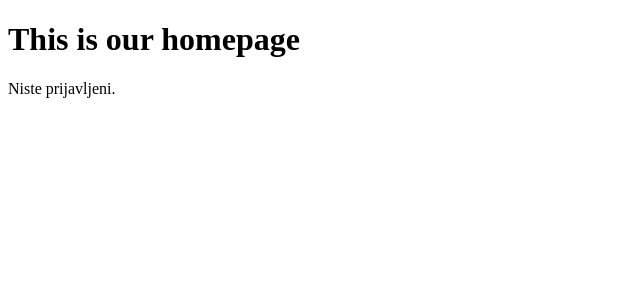
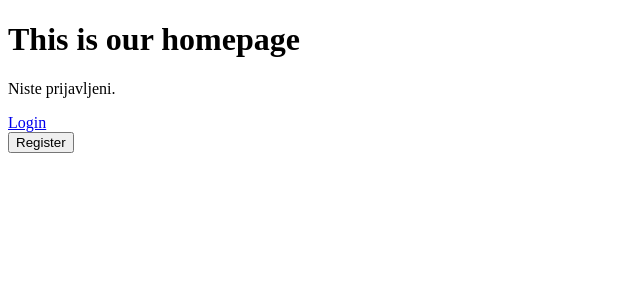
Before and after one commit to DujeVidas/DjangoQuiz, a Django app: page / in a window 1280 px wide. Shown: the top 300 px of the page, without its empty margins (0-640 px from the left). Run offline with Django 4.2, Linux system fonts and the light colour scheme; some libraries are stand-ins or nearby versions.

Commit message:
Gotova registracija/Login

```diff
--- a/Quiz/main/urls.py
+++ b/Quiz/main/urls.py
@@ -1,12 +1,14 @@
 from django.urls import path
 from main.views import *
 from . import views
-from django.views.generic import RedirectView
+from django.contrib.auth.views import LoginView
 
 app_name = 'main'  # here for namespacing of urls.
 
 urlpatterns = [
     path('',views.index, name = 'index'),
+    path('register',views.register, name = 'register'),
+     path('login/', LoginView.as_view(template_name='main/registration/login.html'), name='login'),
     #path('', RedirectView.as_view(url='kvizovi')),
     path('kategorije', KategorijeList.as_view(), name = 'kategorije'),
     path('kvizovi', KvizoviList.as_view(), name = 'kvizovi'),
--- a/Quiz/main/views.py
+++ b/Quiz/main/views.py
@@ -4,7 +4,7 @@ from django.shortcuts import get_object_or_404
 from django.views.generic import ListView
 from main.models import *
 from django.contrib.auth.forms import UserCreationForm
-from django.contrib.auth import authenticate, login
+from django.contrib.auth import authenticate, login, logout
 from .forms import *
 from .filters import *
 
@@ -32,7 +32,14 @@ def register(request):
 
     context = {'form': form}
 
-    return render(request, 'registration/register.html', context)
+    if request.user.is_authenticated:
+        context['logout_button'] = True
+
+    if request.method == 'POST' and 'logout' in request.POST:
+        logout(request)
+        return redirect('/')
+
+    return render(request, 'main/registration/register.html', context)
 
 
 class KategorijeList(ListView):
--- a/Quiz/templates/base_generic.html
+++ b/Quiz/templates/base_generic.html
@@ -1,4 +1,5 @@
 {% load static %}
+{% load bootstrap %}
 <!DOCTYPE html>
 <html lang="en">
 
@@ -12,6 +13,12 @@
 
     {% if user.is_authenticated %}
     <h1>My library</h1>
+
+    <form action="{% url 'main:register' %}" method="post">
+        {% csrf_token %}
+        <button type="submit" name="logout">Logout</button>
+    </form>
+
     <div id="sidebar">
         {% block sidebar %}
         <ul>
@@ -30,6 +37,14 @@
     </div>
     {% else %}
         <p>Niste prijavljeni.</p>
+        <a href="{% url 'main:login' %}" class="btn btn-primary">Login</a>
+
+        <form action="{% url 'main:register' %}" method="post">
+            {% csrf_token %}
+            <button type="submit">Register</button>
+          </form>
+
+
     {% endif %}
 
 </body>
--- a/Quiz/templates/registration/login.html
+++ b/Quiz/templates/main/registration/login.html
@@ -9,7 +9,7 @@
         <p>Please login to see this page.</p>
     {% endif %}
 {% endif %}
-<form method="post" action="{% url 'login' %}">
+<form method="post" action="{% url 'main:login' %}">
     {% csrf_token %}
     <table>
       <tr>
--- a/Quiz/templates/registration/register.html
+++ b/Quiz/templates/main/registration/register.html
@@ -1,4 +1,4 @@
-<form method="post" action="{% url 'register' %}">
+<form method="post" action="{% url 'main:register' %}">
     {% csrf_token %}
 
     {% if form.errors %}
```
Also changed, not shown: Quiz/db.sqlite3.
